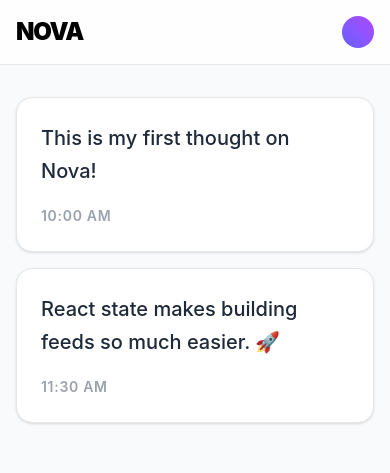
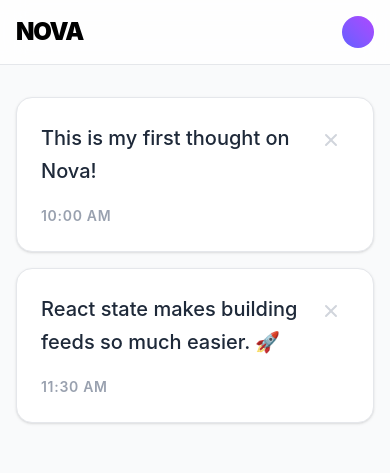
Before and after one commit to desphixs/Staqed-Nova-using-React-and-TailwindCSS, a React (Vite) app: page / in a window 390 px wide. Shown: the top 473 px of the page. Built offline with nearby package versions, Linux system fonts and the light colour scheme.

Commit message:
Added the thought delete feature

```diff
--- a/src/App.jsx
+++ b/src/App.jsx
@@ -32,6 +32,14 @@
     setNewThought("");
   };
 
+  // This function handles deleting a thought.
+  const handleDelete = (id) => {
+    // We use .filter() to create a new list that includes every thought EXCEPT the one we want to delete.
+    // "Keep every thought whose ID is NOT equal to the ID we clicked."
+    const updatedThoughts = thoughts.filter((thought) => thought.id !== id);
+    setThoughts(updatedThoughts);
+  };
+
   return (
     <div className="min-h-screen bg-gray-50 font-sans text-gray-900">
       {/* Header */}
@@ -49,12 +57,26 @@
            {thoughts.map((thought) => (
              <div
                key={thought.id} // Every item in a list needs a unique 'key' so React can keep track of it
-               className="rounded-2xl border border-gray-200 bg-white p-6 shadow-sm transition-all hover:shadow-md"
+               className="group rounded-2xl border border-gray-200 bg-white p-6 shadow-sm transition-all hover:shadow-md"
              >
-               {/* Display the thought text in a large, readable font */}
-               <p className="text-xl font-medium text-gray-800 leading-relaxed mb-4">
-                 {thought.text}
-               </p>
+               <div className="flex items-start justify-between">
+                 {/* Display the thought text in a large, readable font */}
+                 <p className="text-xl font-medium text-gray-800 leading-relaxed mb-4">
+                   {thought.text}
+                 </p>
+
+                 {/* The Delete Button - visible by default on mobile, hover-only on desktop */}
+                 <button
+                   onClick={() => handleDelete(thought.id)}
+                   className="opacity-100 lg:opacity-0 lg:group-hover:opacity-100 transition-opacity p-2 hover:bg-red-50 rounded-full text-gray-300 hover:text-red-500"
+                   title="Delete thought"
+                 >
+                   <svg xmlns="http://www.w3.org/2000/svg" className="h-5 w-5" viewBox="0 0 20 20" fill="currentColor">
+                     <path fillRule="evenodd" d="M4.293 4.293a1 1 0 011.414 0L10 8.586l4.293-4.293a1 1 0 111.414 1.414L11.414 10l4.293 4.293a1 1 0 01-1.414 1.414L10 11.414l-4.293 4.293a1 1 0 01-1.414-1.414L8.586 10 4.293 5.707a1 1 0 010-1.414z" clipRule="evenodd" />
+                   </svg>
+                 </button>
+               </div>
+
                {/* Display the time in a smaller, subtle font at the bottom */}
                <span className="text-sm font-semibold text-gray-400 uppercase tracking-wider">
                  {thought.time}
```
